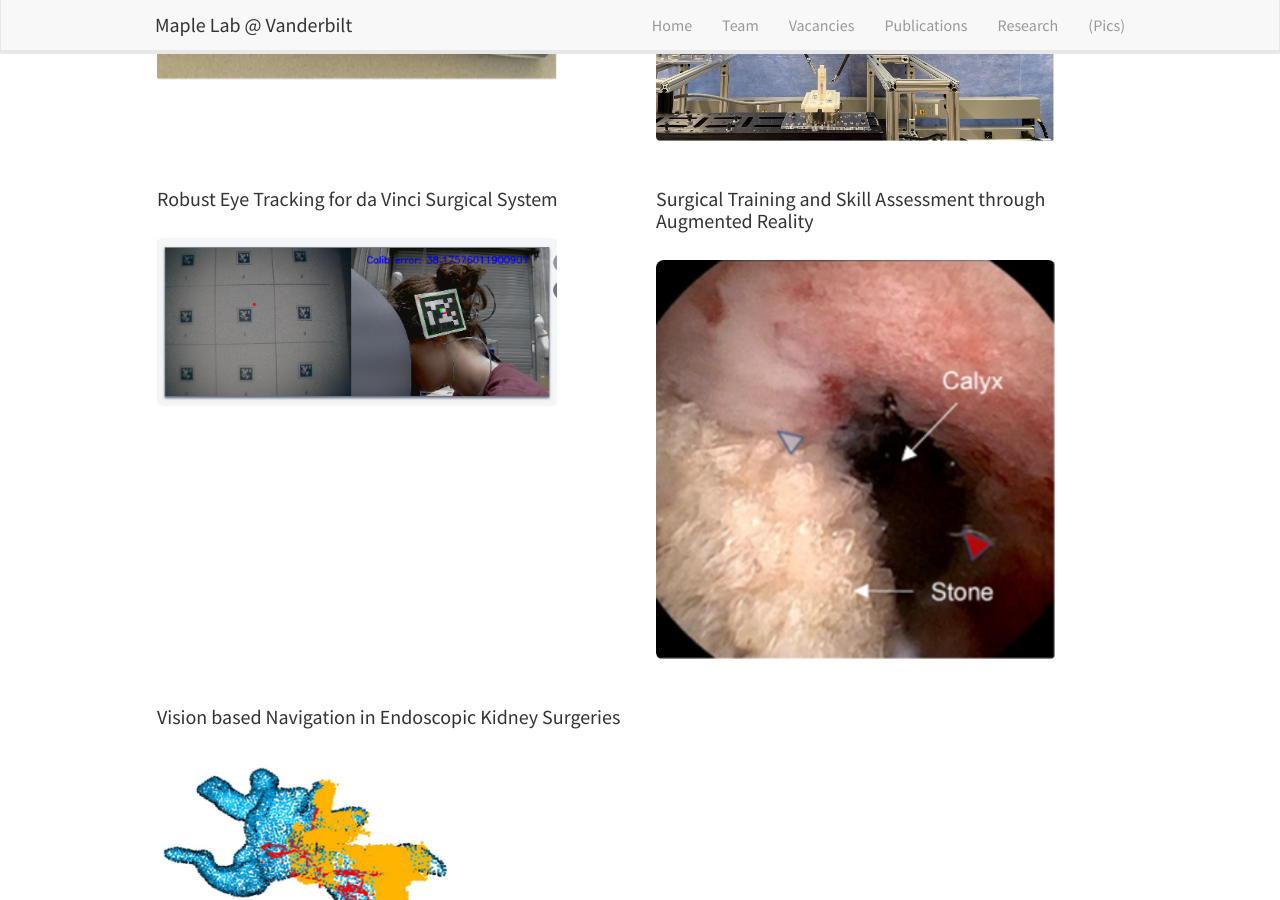
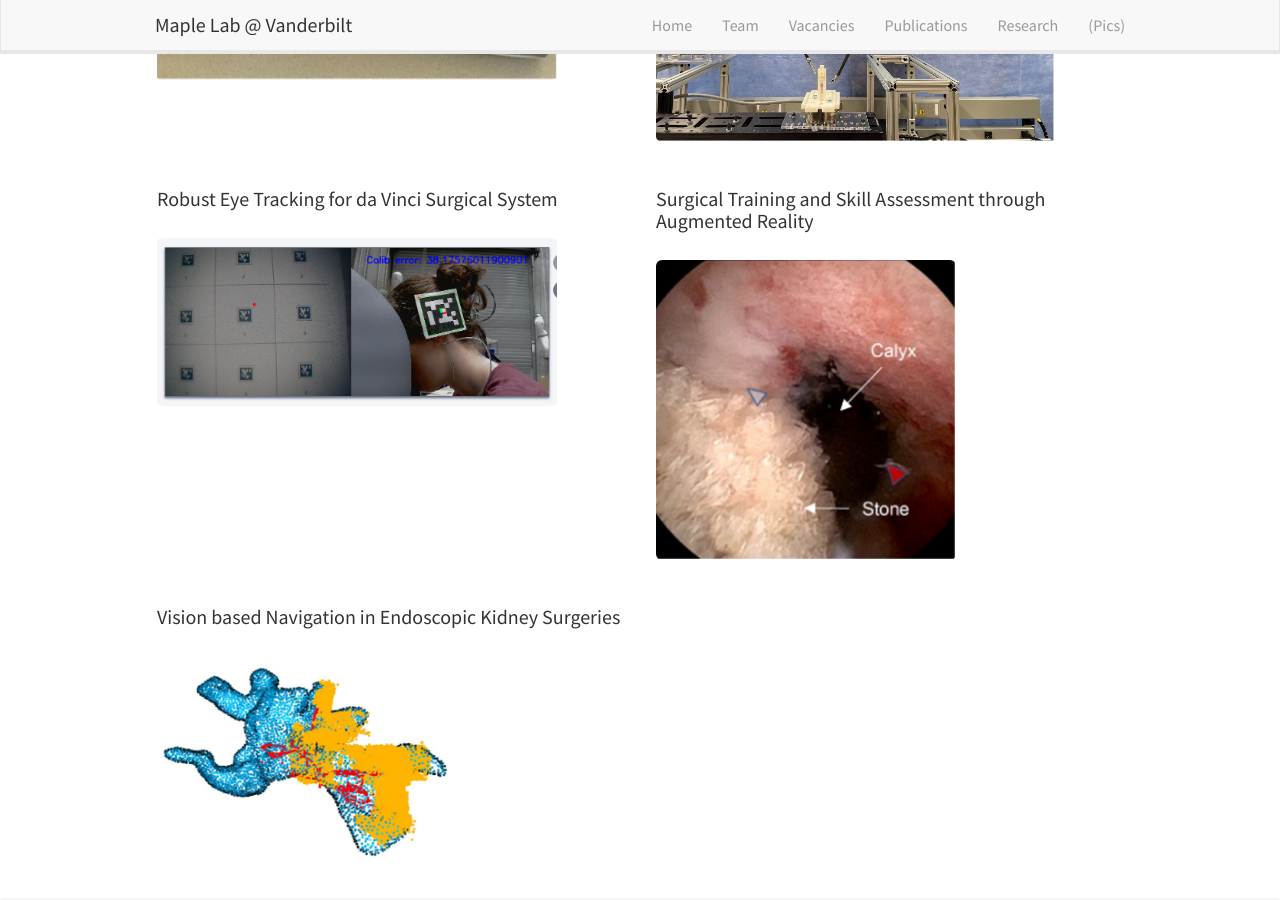
Before and after one commit to vu-maple-lab/vu-maple-lab.github.io, a Jekyll site: the page built from research.md, in a window 1280 px wide and 900 px high, scrolled down 363 px. Built offline with Jekyll 4.4.1, drawn with Linux system fonts in a browser that asks for light colours; nearby versions of some CDN libraries.

Commit message:
try this 14

```diff
--- a/research.md
+++ b/research.md
@@ -33,7 +33,7 @@ Click on the image to see a description of the project!
 <div class="col-sm-6 clearfix">
   <h4>Surgical Training and Skill Assessment through Augmented Reality</h4>
   <a href="{{ site.url }}{{ site.baseurl }}/research/kidney_gaze" title="kidney_gaze">
-    <img src="{{ site.url }}{{ site.baseurl }}/images/researchpic/kidney_gaze.png" alt="kidney_gaze" style="width: 400px"/>
+    <img src="{{ site.url }}{{ site.baseurl }}/images/researchpic/kidney_gaze.png" alt="kidney_gaze" style="width: 300px"/>
   </a>
 </div>
 
```
